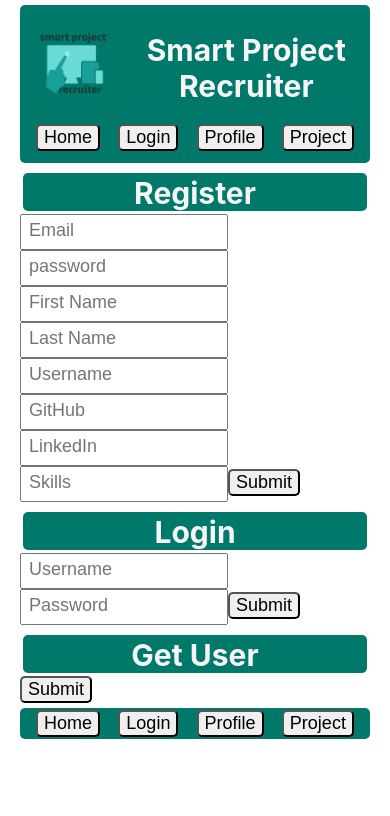
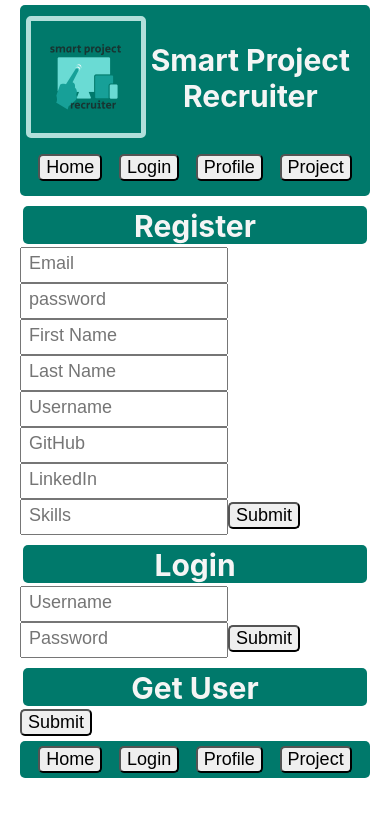
Before and after one commit to bdcii/Project-Enlistment, a React (Create React App) app in the folder client/: page /signin in a window 390 px wide. Shown: the top 816 px of the page. Built offline with nearby package versions, Linux system fonts and the light colour scheme; the HTML template or start-up script is replaced by a standard one.

Commit message:
Add media queries to the profile page

```diff
--- a/client/src/App.css
+++ b/client/src/App.css
@@ -24,16 +24,18 @@
     align-content: center;
     justify-content: center;
     margin: 2% 0;
+    border-color: black;
 }
 
 .appLogo {
     display: flex;
     margin: 5%;
-    padding: 2%;
+    padding: 6% 5%;
     text-align: center;
     align-items: center;
     align-content: center;
     justify-content: center;
+    border: 5px solid rgb(178, 223, 219);
     border-radius: 5px;
     max-width: 90%;
     height: auto;
@@ -46,6 +48,7 @@
     justify-content: center;
     vertical-align: middle;
     align-items: center;
+    margin: 7%;
 }
 
 .nav {
@@ -53,7 +56,7 @@
     text-align: center;
     grid-template-areas:
         "nav1 nav2 nav3 nav4";
-    padding: 2px;
+    padding: 5px;
     margin: 5px;
 }
 
--- a/client/src/pages/Profile/Profile.css
+++ b/client/src/pages/Profile/Profile.css
@@ -19,7 +19,7 @@ hr {
 
 .name {
   margin: 5px;
-  margin-left: 45px;
+  /* margin-left: 45px; */
   padding: 5px 5px 0px 45px;
 }
 
@@ -28,7 +28,7 @@ hr {
   border-radius: 2px;
   /* box-shadow: 0 3px 6px #999, 0 3px 6px #999; */
   align-content: center;
-  margin-left: 45px;
+  /* margin-left: 45px; */
 }
 
 .contact nav ul li {
@@ -37,7 +37,7 @@ hr {
   /* flex-wrap: wrap; */
   align-content: center;
   justify-content: center;
-  margin-left: 45px;
+  /* margin-left: 45px; */
 }
 
 a .contact nav ul li {
@@ -59,7 +59,7 @@ a:visited .contact nav ul li {
   display: inline-flex;
   flex-direction: row;
   margin: 5px;
-  padding: 5px 5px 0px 45px;
+  padding: 5px 5px 0px 5px;
 }
 
 a[href^="mailto"] {
@@ -77,19 +77,19 @@ a[href^="mailto"] {
   display: inline-flex;
   flex-direction: row;
   margin: 5px;
-  padding: 5px 5px 0px 45px;
+  padding: 5px 5px 0px 5px;
 }
 
 .set,
 .list,
 .userProjects {
   margin: 5px;
-  margin-left: 45px;
+  /* margin-left: 45px; */
   padding: 5px 5px 0px 45px;
 }
 
 #stars {
-  margin-left: 90px;
+  margin-left: 45px;
 }
 
 #average {
@@ -102,3 +102,23 @@ a[href^="mailto"] {
     width: 100%;
   }
 }
+
+@media only screen and (min-width: 450px) {
+  #linked {
+    padding: 5px 5px 0px 45px;
+  }
+}
+
+@media only screen and (min-width: 600px) {
+  .name, #email, #github, #linked,
+  .set, .list, #stars, .starStats {
+      font-size: 25px;
+  }
+}
+
+@media only screen and (min-width: 800px) {
+  .name, #email, #github, #linked,
+  .set, .list, #stars, .starStats {
+      font-size: 28px;
+  }
+}
```
Also changed, not shown: 1 other file (tests, documents, lock files or other folders).
